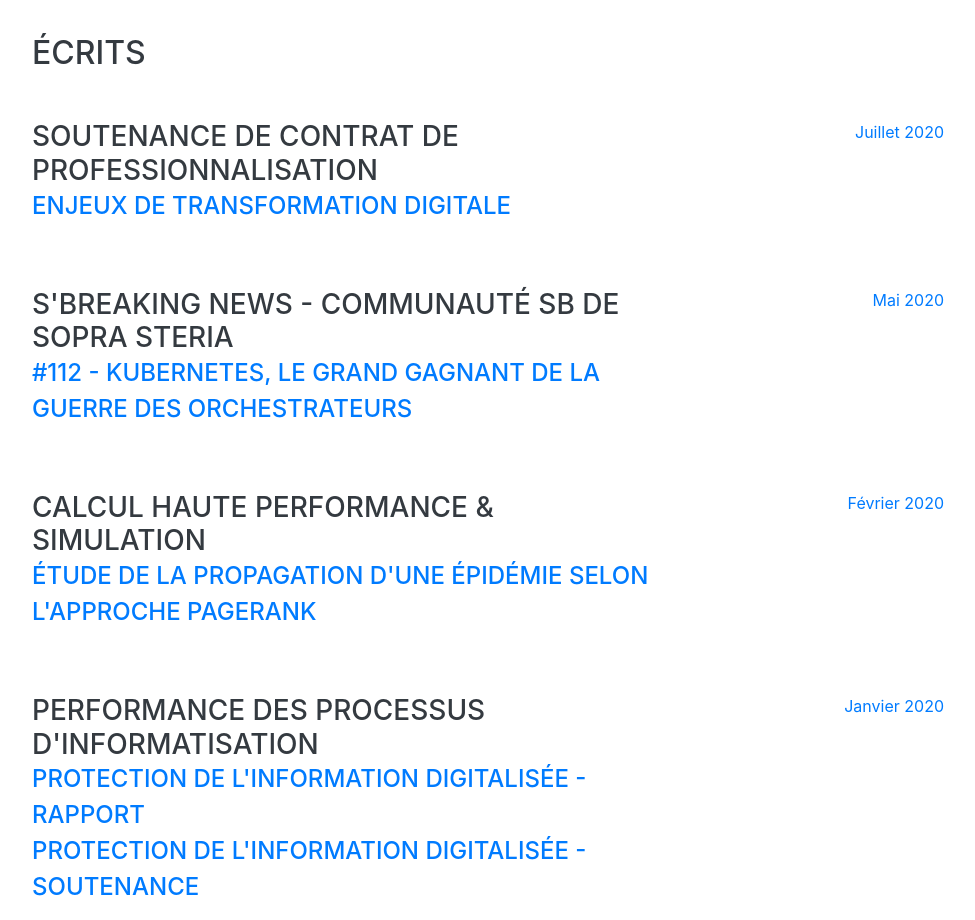
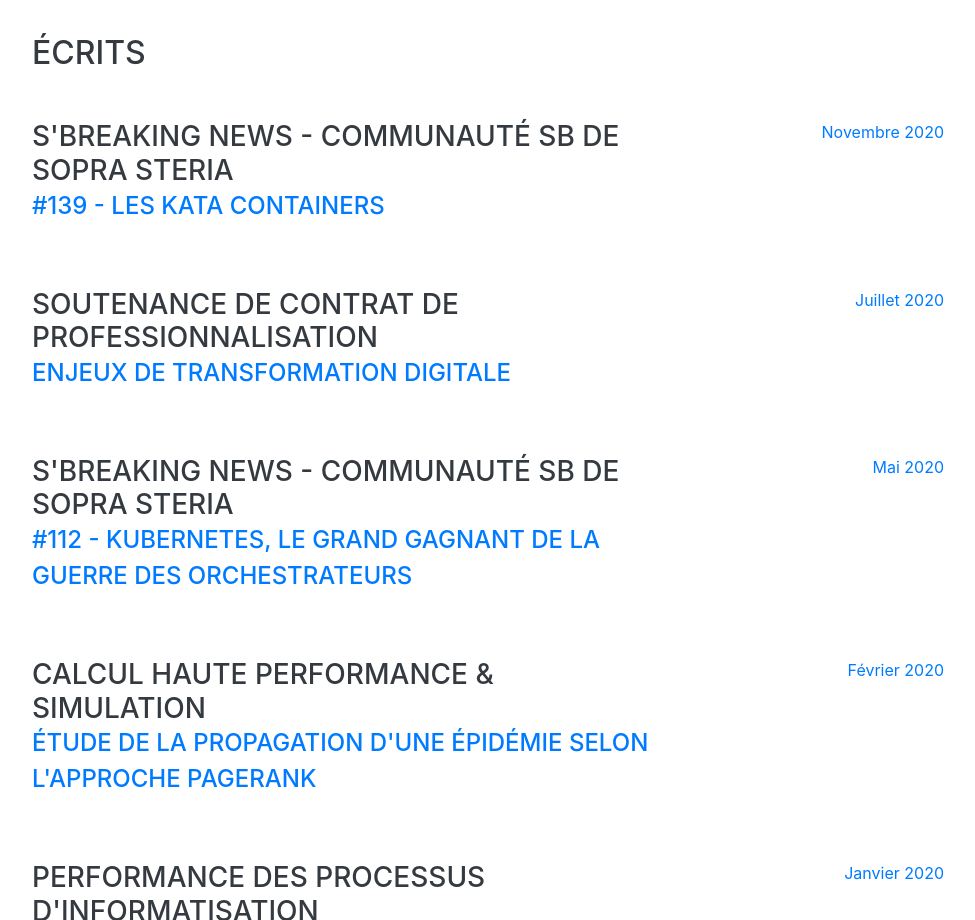
Before and after one commit to empty-spaces/empty-spaces.github.io, a website with bundled scripts: page index.html in a window 1280 px wide. Shown: the part 9880-10800 px from the top of the page, without its empty margins (288-1263 px from the left). Built offline with nearby package versions, Linux system fonts and the light colour scheme; a web font is replaced by a local one.

Commit message:
Ajout nouvelle SBreakingNews

```diff
--- a/index.html
+++ b/index.html
@@ -742,6 +742,16 @@
 
         <div class="resume-item d-flex flex-column flex-md-row mb-5">
           <div class="resume-content mr-auto">
+            <h3 class="mb-0">S'Breaking News - Communauté SB de Sopra Steria</h3>
+            <div class="subheading mb-3"><a href="./download/SBreakingNews_KataContainers.pdf" target="_blank">#139 - Les Kata Containers</a></div>
+          </div>
+          <div class="resume-date text-md-right">
+            <span class="text-primary">Novembre 2020</span>
+          </div>
+        </div>
+
+        <div class="resume-item d-flex flex-column flex-md-row mb-5">
+          <div class="resume-content mr-auto">
             <h3 class="mb-0">Soutenance de contrat de professionnalisation</h3>
             <div class="subheading mb-3"><a href="./download/soutenance_alternance.pdf" target="_blank">Enjeux de transformation digitale</a></div>
           </div>
```
Also changed, not shown: 1 other file.
